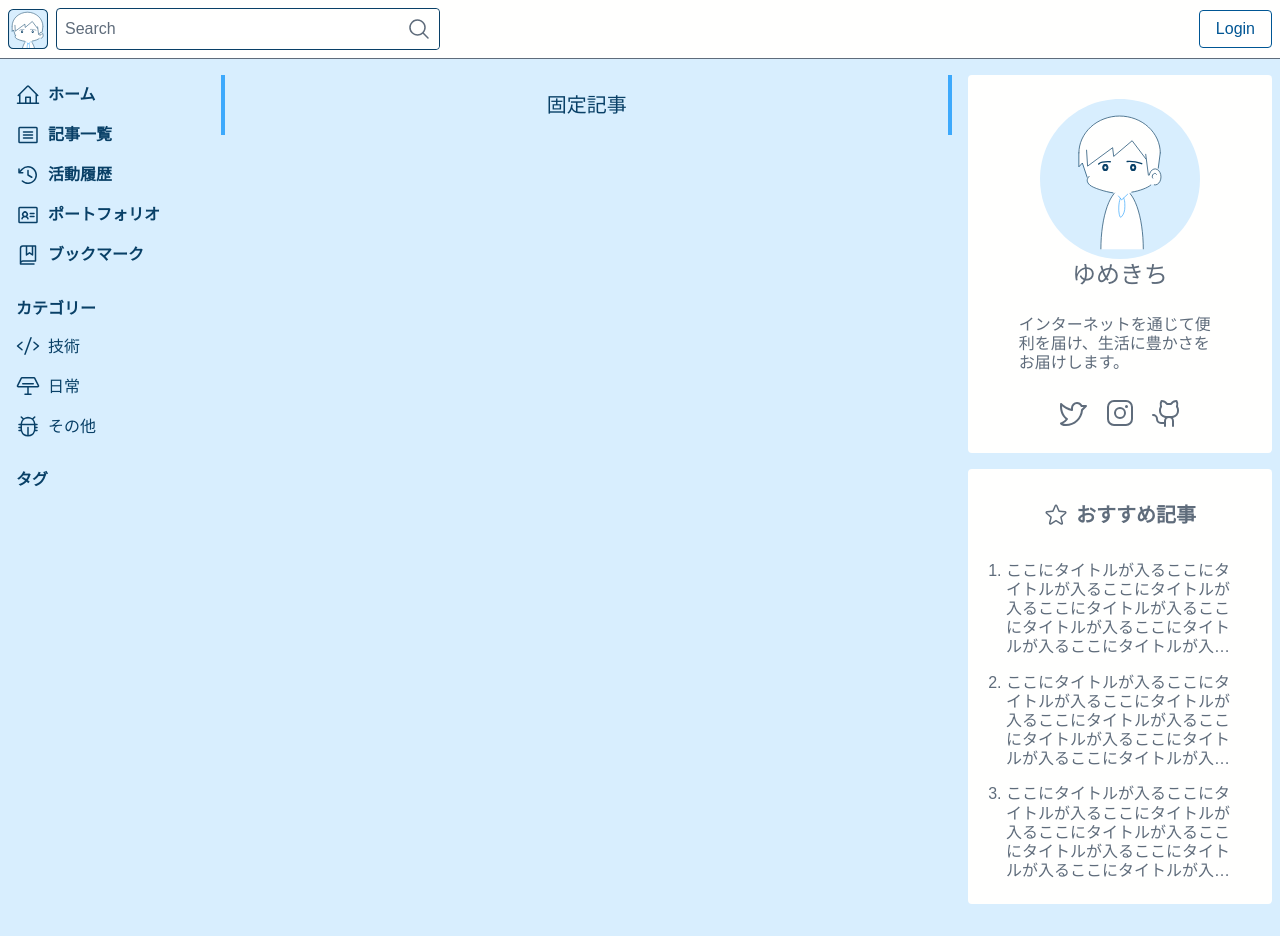
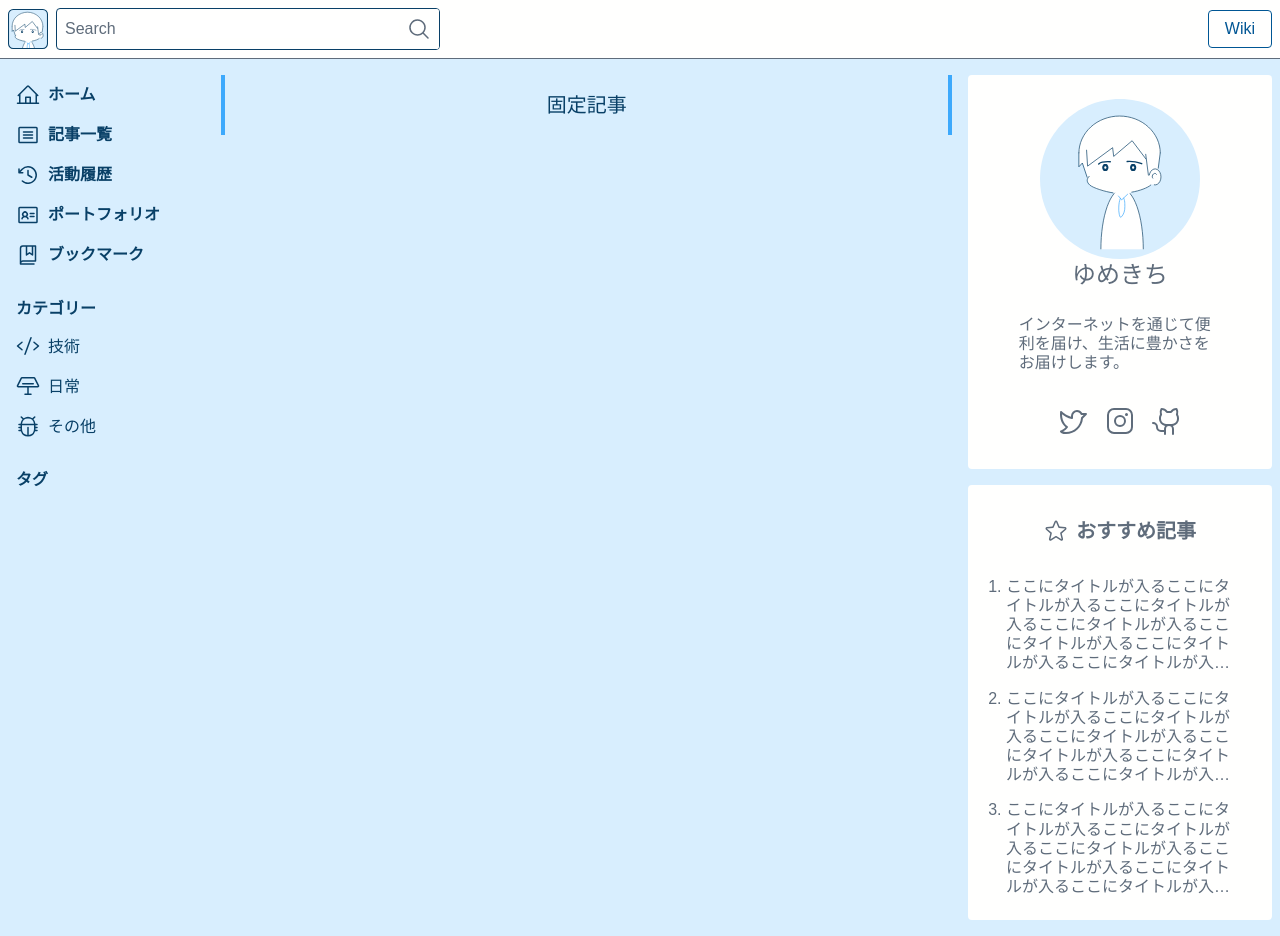
Before and after one commit to yumekiti/blog, a React (Vite) app: page / in a window 1280 px wide. Built offline with nearby package versions, Linux system fonts and the light colour scheme; a web font is replaced by a local one.

Commit message:
🔍️ Improved SEO.

```diff
--- a/index.html
+++ b/index.html
@@ -3,6 +3,8 @@
   <head>
     <meta charset="UTF-8" />
     <meta name="viewport" content="width=device-width, initial-scale=1.0" />
+    <meta name="description" content="インフラ・ネットワークエンジニアの日常と仕事の経験をシェア。技術的な挑戦や解決策、エンジニアリングの裏話を通して、技術者の視点から日常を楽しむ。">
+    <meta name="robots" content="index, follow">
     <link rel="icon" type="image/svg+xml" href="/logo.svg" />
     <link rel="preconnect" href="https://fonts.googleapis.com">
     <link rel="preconnect" href="https://fonts.gstatic.com" crossorigin>
--- a/src/components/atoms/SearchBox.tsx
+++ b/src/components/atoms/SearchBox.tsx
@@ -32,7 +32,7 @@ const Component: React.FC = () => {
 				Icon={MagnifyingGlass}
 				aria_label="SearchButton"
 				onClick={handleSearch}
-				className="bg-[#fffffe] group-hover:bg-[#094067] group-hover:bg-opacity-100 group-hover:text-[#fffffe]"
+				className="bg-[#fffffe] group-hover:bg-[#094067] group-hover:bg-opacity-100 group-hover:text-[#fffffe] rounded-none rounded-r-[2.8px]"
 			/>
 		</div>
 	);
--- a/src/components/organisms/Header.tsx
+++ b/src/components/organisms/Header.tsx
@@ -52,7 +52,7 @@ const Component = () => {
 								className="ml-2 border border-[#005694] text-[#005694] px-4 py-2 rounded hover:bg-[#005694] hover:text-[#fffffe] hover:underline"
 								onClick={() => {}}
 							>
-								Login
+								Wiki
 							</button>
 						</div>
 					</div>
--- a/src/components/organisms/UserProfile.tsx
+++ b/src/components/organisms/UserProfile.tsx
@@ -14,10 +14,18 @@ const Component: FC = () => (
 			<div className="w-2/3 mx-auto">
 				<p>インターネットを通じて便利を届け、生活に豊かさをお届けします。</p>
 			</div>
-			<ul className="flex justify-center gap-4">
+			<ul className="flex justify-center">
 				{sns.map((link) => (
-					<li key={link.key}>
-						<Link to={link.path} target="_blank" rel="noopener noreferrer">
+					<li
+						key={link.key}
+						className="hover:bg-[#3da9fc] hover:bg-opacity-30 rounded-[3px] p-2"
+					>
+						<Link
+							to={link.path}
+							aria-label={link.key}
+							target="_blank"
+							rel="noopener noreferrer"
+						>
 							<link.icon size={32} />
 						</Link>
 					</li>
```
Also changed, not shown: public/robots.txt (added).
